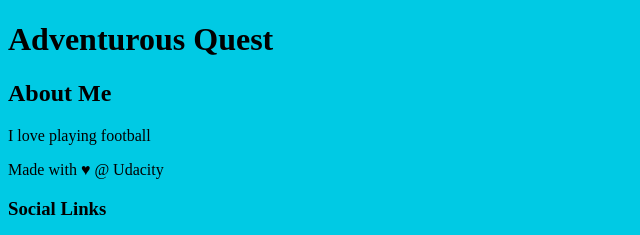
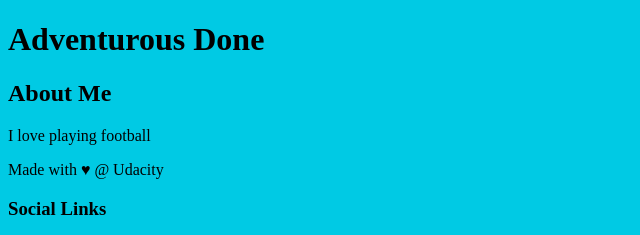
Before and after one commit to DevangSolanki9/newGitTest, a plain HTML site: page index.html in a window 1280 px wide. Shown: the top 235 px of the page, 0-640 px from the left. Drawn offline with Linux system fonts and the light colour scheme.

Commit message:
Heading Changed to "Adventures Done"

```diff
--- a/index.html
+++ b/index.html
@@ -10,7 +10,7 @@
 <body>
 
     <header>
-        <h1>Adventurous Quest</h1>
+        <h1>Adventurous Done</h1>
     </header>
 
     <div class="container">
```
